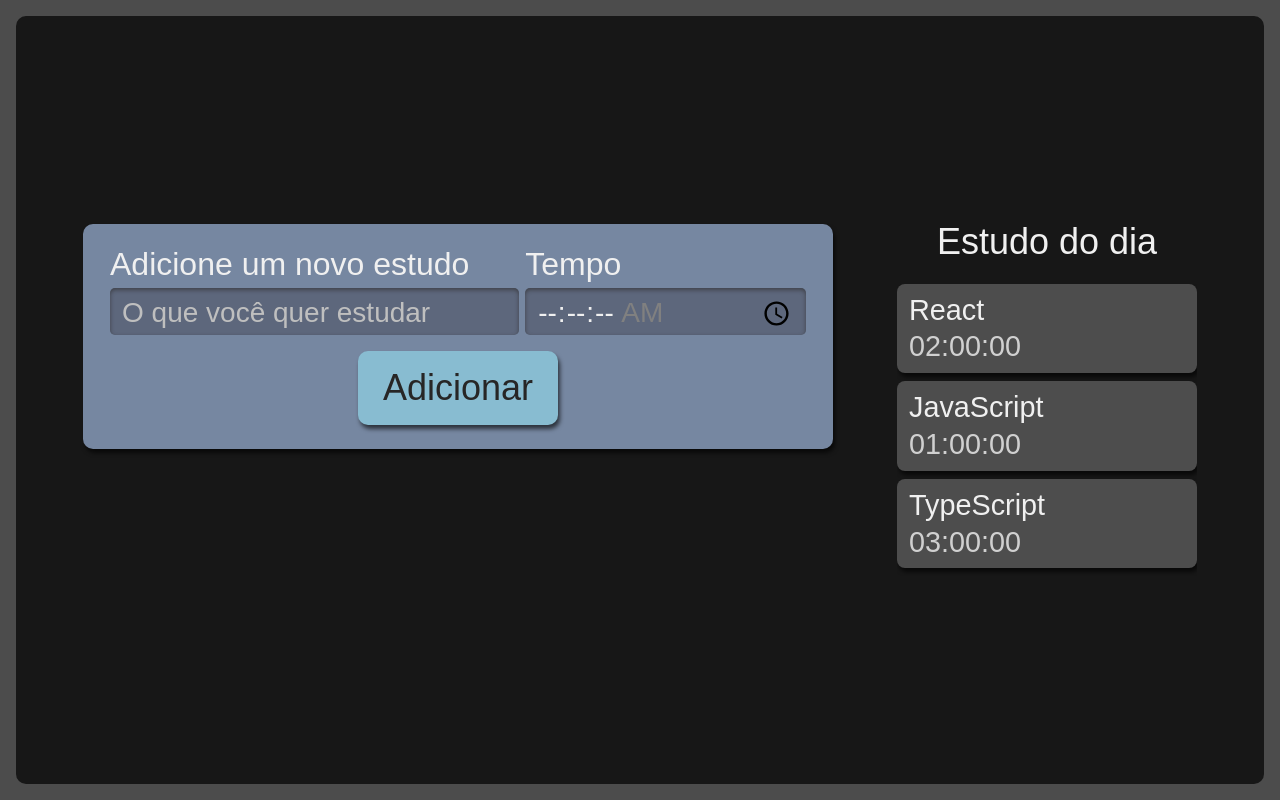
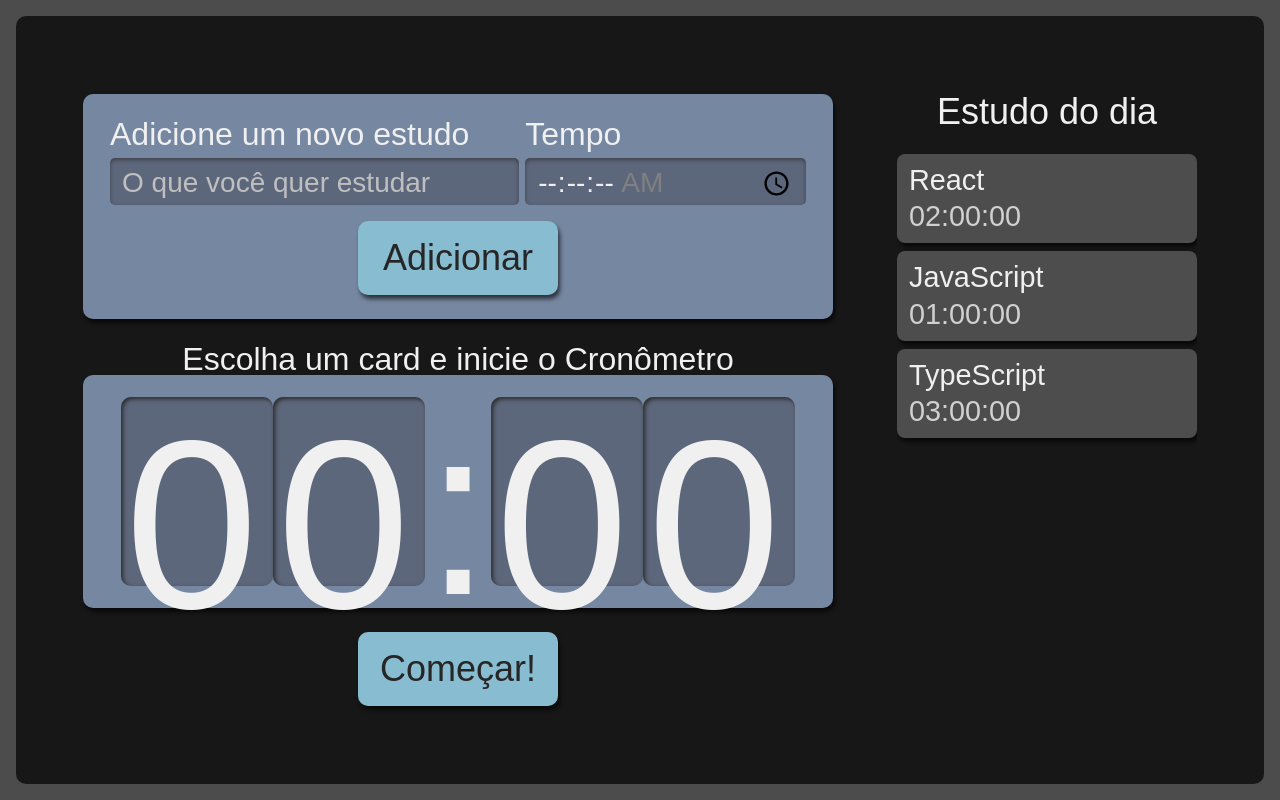
Before and after one commit to thaismichelini/Alura-Studies, a React (Create React App) app: page / in a window 1280 px wide. Built offline with nearby package versions, Linux system fonts and the light colour scheme; the HTML template or start-up script is replaced by a standard one.

Commit message:
wip: creating timer

```diff
--- a/src/components/List/Item/index.tsx
+++ b/src/components/List/Item/index.tsx
@@ -1,7 +1,6 @@
 import style from '../List.module.scss';
 
-export default function Item(props: { task: string; time: string }) {
-  const { task, time } = props;
+export default function Item({ task, time }: { task: string; time: string }) {
   return (
     <li className={style.item}>
       <h3> {task}</h3>
--- /dev/null
+++ b/src/components/Timer/Timer.module.scss
@@ -0,0 +1,59 @@
+.cronometro {
+    display: flex;
+    flex-direction: column;
+    align-items: center;
+    grid-area: cronometro;
+
+    .relogioWrapper {
+        align-items: center;
+        background-color: #7687A1;
+        border-radius: 10px;
+        box-shadow: 2px 4px 4px #0000009F;
+        box-sizing: border-box;
+        display: flex;
+        font-size: 5rem;
+        justify-content: center;
+        margin-bottom: 24px;
+        padding: 16px 12px;
+        width: 100%;
+    }
+
+    .titulo {
+        font-size: 2rem;
+    }
+
+    button {
+        background-color: #88bcd1;
+        border-radius: 10px;
+        box-shadow: 2px 4px 4px #0000009F;
+        color: #272626;
+        cursor: pointer;
+        font-size: 1.25rem;
+        padding: 16px;
+        width: 150px;
+
+        &:active {
+            background-color: #7CA6B7;
+            box-shadow: 2px 2px 4px #0000009F inset;
+            cursor: auto;
+        }
+    }
+
+    @media screen and (min-width:1280px) {
+
+        .relogioWrapper {
+            font-size: 15rem;
+        }
+
+        p {
+            font-size: 2rem;
+        }
+
+        button {
+            grid-column-start: span 2;
+            justify-self: center;
+            width: 200px;
+            font-size: 2.25rem;
+        }
+    }
+}
--- /dev/null
+++ b/src/components/Timer/Watch/Watch.module.scss
@@ -0,0 +1,21 @@
+.relogioNumero {
+    background-color: #5D677C;
+    box-shadow: 2px 2px 4px #2B2B2B inset;
+    height: 3.6rem;
+    width: 3rem;
+    padding: 8px 4px;
+    border-radius: 10px;
+
+    @media screen and (min-width:1280px) {
+        height: 10.8rem;
+        width: 9rem;
+    }
+}
+
+.relogioDivisao {
+    height: 4.2rem;
+
+    @media screen and (min-width:1280px) {
+        height: 12.6rem;
+    }
+}
--- /dev/null
+++ b/src/components/Timer/Watch/index.tsx
@@ -0,0 +1,13 @@
+import style from './Watch.module.scss';
+
+export default function Watch() {
+  return (
+    <>
+      <span className={style.relogioNumero}>0</span>
+      <span className={style.relogioNumero}>0</span>
+      <span className={style.relogioDivisao}>:</span>
+      <span className={style.relogioNumero}>0</span>
+      <span className={style.relogioNumero}>0</span>
+    </>
+  );
+}
--- /dev/null
+++ b/src/components/Timer/index.tsx
@@ -0,0 +1,15 @@
+import Button from '../Button';
+import Watch from './Watch';
+import style from './Timer.module.scss';
+
+export default function Timer() {
+  return (
+    <div className={style.cronometro}>
+      <p className={style.titulo}>Escolha um card e inicie o Cronômetro</p>
+      <div className={style.relogioWrapper}>
+        <Watch />
+      </div>
+      <Button texto="Começar!" />
+    </div>
+  );
+}
--- a/src/pages/App.tsx
+++ b/src/pages/App.tsx
@@ -1,6 +1,7 @@
 import React from 'react';
 import Forms from '../components/Forms';
 import List from '../components/List';
+import Timer from '../components/Timer';
 import style from './App.module.scss';
 
 function App() {
@@ -8,6 +9,7 @@
     <div className={style.AppStyle}>
       <Forms />
       <List />
+      <Timer />
     </div>
   );
 }
```
